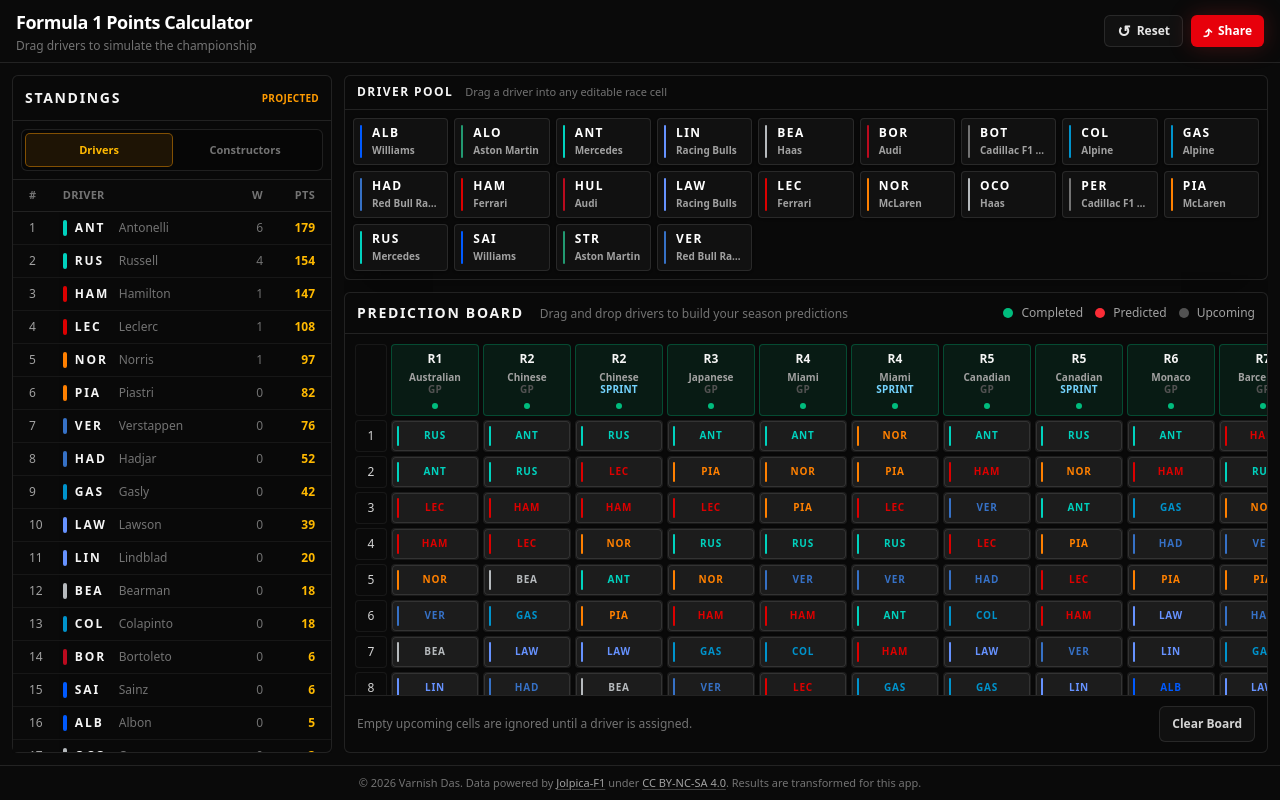
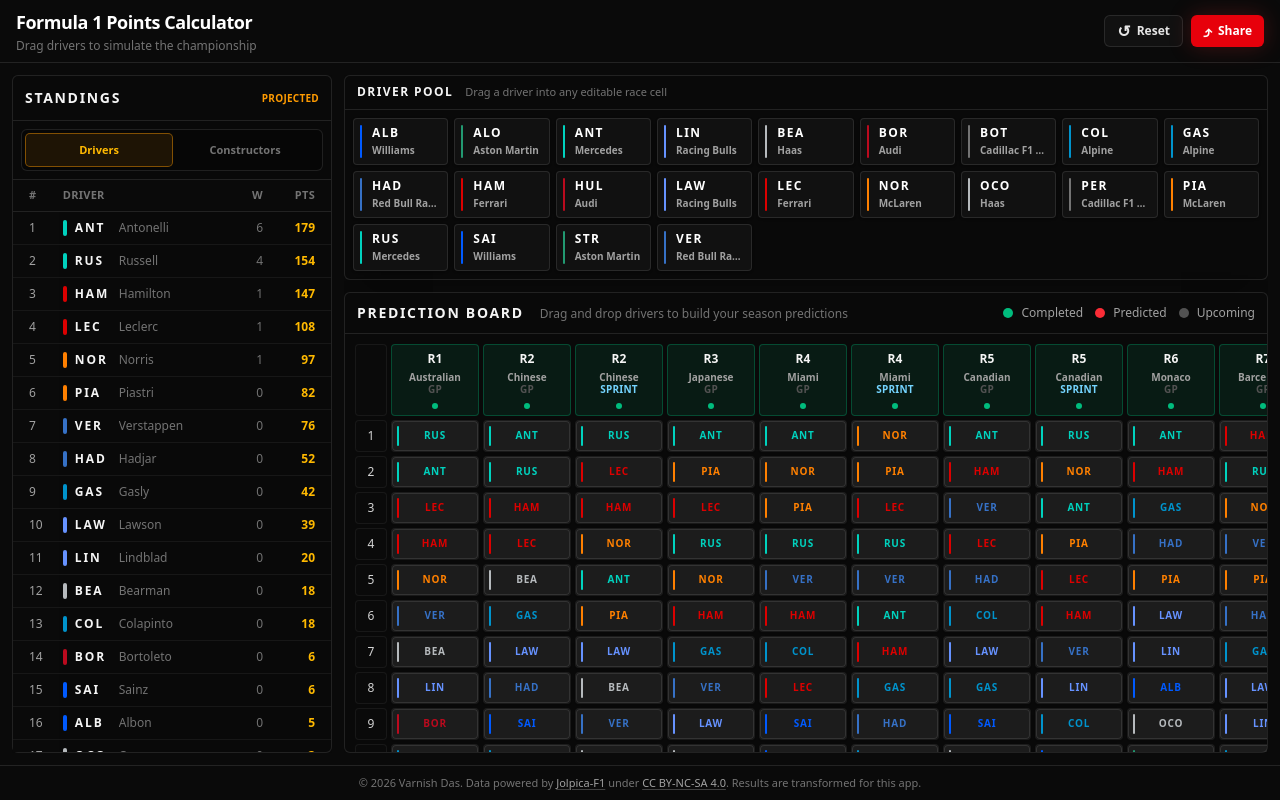
Before and after one commit to VarnishDas/f1-points-calculator, a React (Vite) app: page / in a window 1280 px wide. Built offline with nearby package versions, Linux system fonts and the light colour scheme.

Commit message:
removed duplicate reset button

```diff
--- a/src/App.tsx
+++ b/src/App.tsx
@@ -47,7 +47,6 @@
             races={races}
             drivers={drivers}
             teams={teams}
-            onClear={resetPredictions}
           />
         }
       />
--- a/src/components/PredictionBoard.tsx
+++ b/src/components/PredictionBoard.tsx
@@ -9,7 +9,6 @@
   races: Race[];
   drivers: Driver[];
   teams: Team[];
-  onClear: () => void;
 };
 
 type BoardColumn = {
@@ -22,7 +21,6 @@
   races,
   drivers,
   teams,
-  onClear,
 }: PredictionBoardProps) {
   const sortedRaces = sortRacesByRound(races);
   const columns = sortedRaces.flatMap((race): BoardColumn[] => {
@@ -124,21 +122,6 @@
         </div>
       </div>
 
-      <div className="flex flex-col gap-3 border-t border-white/10 px-3 py-2.5 sm:flex-row sm:items-center sm:justify-between">
-        <p className="text-xs text-neutral-500">
-          Empty upcoming cells are ignored until a driver is assigned.
-        </p>
-        <div className="flex items-center gap-2">
-          <button
-            type="button"
-            onClick={onClear}
-            aria-label="Clear all predictions"
-            className="h-10 rounded-md border border-white/10 bg-white/[0.03] px-3 text-xs font-bold text-neutral-300 transition hover:border-white/20 hover:bg-white/[0.07] sm:h-9"
-          >
-            Clear Board
-          </button>
-        </div>
-      </div>
     </section>
   );
 }
--- a/src/components/PredictionWorkspace.tsx
+++ b/src/components/PredictionWorkspace.tsx
@@ -25,14 +25,12 @@
   races: Race[];
   drivers: Driver[];
   teams: Team[];
-  onClear: () => void;
 };
 
 export default function PredictionWorkspace({
   races,
   drivers,
   teams,
-  onClear,
 }: PredictionWorkspaceProps) {
   const updatePrediction = useCalculatorStore((state) => state.updatePrediction);
   const clearPredictionPosition = useCalculatorStore(
@@ -114,7 +112,6 @@
           races={races}
           drivers={drivers}
           teams={teams}
-          onClear={onClear}
         />
         <DragOverlay dropAnimation={null}>
           {activeDriver ? (
```
